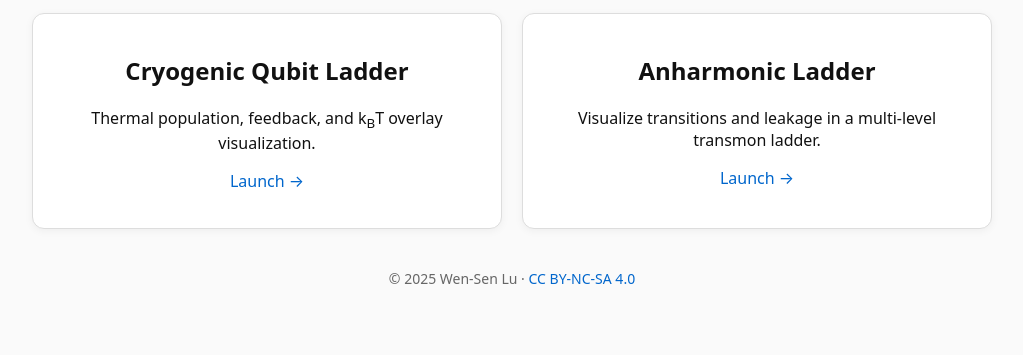
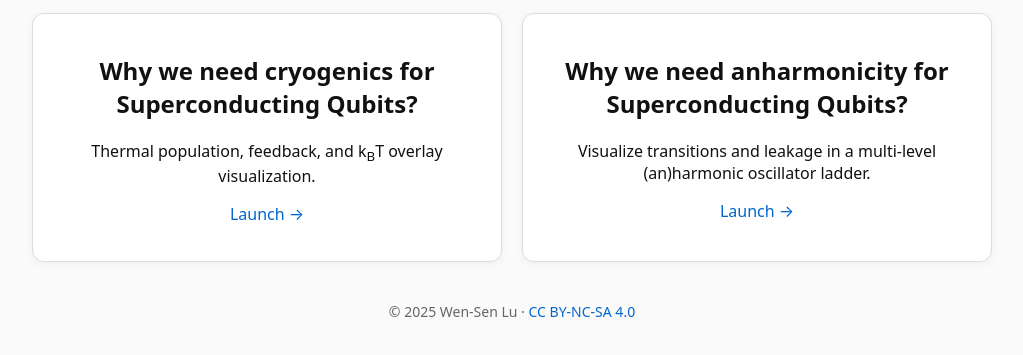
Before and after one commit to wslu42/anharmonic-ladder-demo, a plain HTML site: page index.html in a window 1280 px wide. Shown: the part 73-428 px from the top of the page, without its empty margins (128-1151 px from the left). Drawn offline with Linux system fonts and the light colour scheme.

Commit message:
mod name

```diff
--- a/index.html
+++ b/index.html
@@ -56,14 +56,14 @@
 
   <div class="grid">
     <div class="card">
-      <h2>Cryogenic Qubit Ladder</h2>
+      <h2>Why we need cryogenics for Superconducting Qubits?</h2>
       <p>Thermal population, feedback, and k<sub>B</sub>T overlay visualization.</p>
       <p><a href="cryogenic.html">Launch →</a></p>
     </div>
 
     <div class="card">
-      <h2>Anharmonic Ladder</h2>
-      <p>Visualize transitions and leakage in a multi-level transmon ladder.</p>
+      <h2>Why we need anharmonicity for Superconducting Qubits?</h2>
+      <p>Visualize transitions and leakage in a multi-level (an)harmonic oscillator ladder.</p>
       <p><a href="anharmonicity.html">Launch →</a></p>
     </div>
 
```
